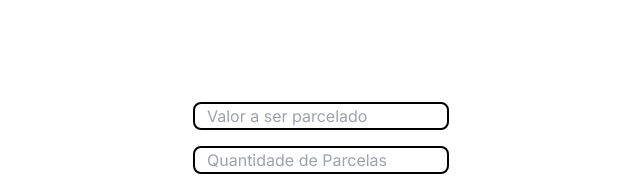
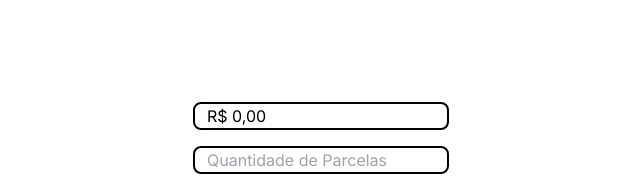
Before and after one commit to enzo2101/Garcia-Apple, a Next.js app: page /parcela in a window 1280 px wide. Shown: the part 106-294 px from the top of the page, without its empty margins (255-895 px from the left). Built offline with nearby package versions, Linux system fonts and the light colour scheme.

Commit message:
REFACTOR: new formatCurrency without error

```diff
--- a/src/app/parcela/page.tsx
+++ b/src/app/parcela/page.tsx
@@ -6,12 +6,12 @@ import { ParcelCalculator } from "~/components/parcelCalculator/parcelCalculator
 
 const Parcela = () => {
   const [parcel, setParcel] = useState<number | "">("");
-  const [value, setValue] = useState<number | "">("");
+  const [value, setValue] = useState("R$ 0,00");
 
   const handleValue = (e: ChangeEvent<HTMLInputElement>) => {
     const inputValue = e.target.value;
     const formattedValue = formatCurrency({ value: inputValue });
-    setValue(formattedValue === 0 ? "" : formattedValue);
+    setValue(formattedValue);
   };
 
   const handleParcel = (e: ChangeEvent<HTMLInputElement>) => {
--- a/src/components/formatCurrency/formatCurrency.tsx
+++ b/src/components/formatCurrency/formatCurrency.tsx
@@ -1,4 +1,4 @@
- const formatCurrency = ({value}: {value: string}):number => {
+ const formatCurrency = ({value}: {value: string}) => {
   let numericValue = parseFloat(value.replace(/\D/g, ""));
 
   if (isNaN(numericValue)) {
--- a/src/components/parcelCalculator/parcelCalculator.tsx
+++ b/src/components/parcelCalculator/parcelCalculator.tsx
@@ -1,4 +1,4 @@
-export const ParcelCalculator = (/* { children }: { children: React.ReactNode } */) => {
+export const ParcelCalculator = () => {
 
 
 
```
